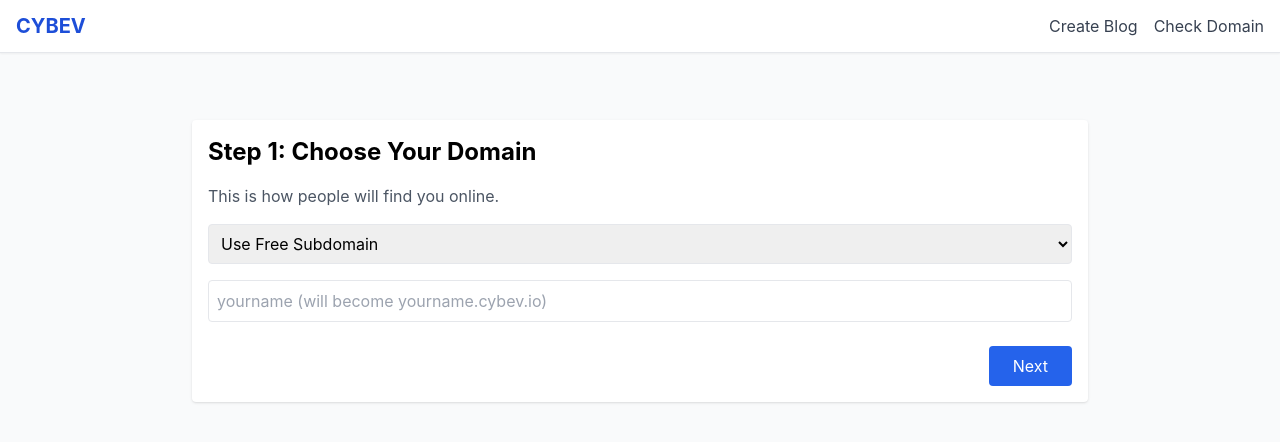
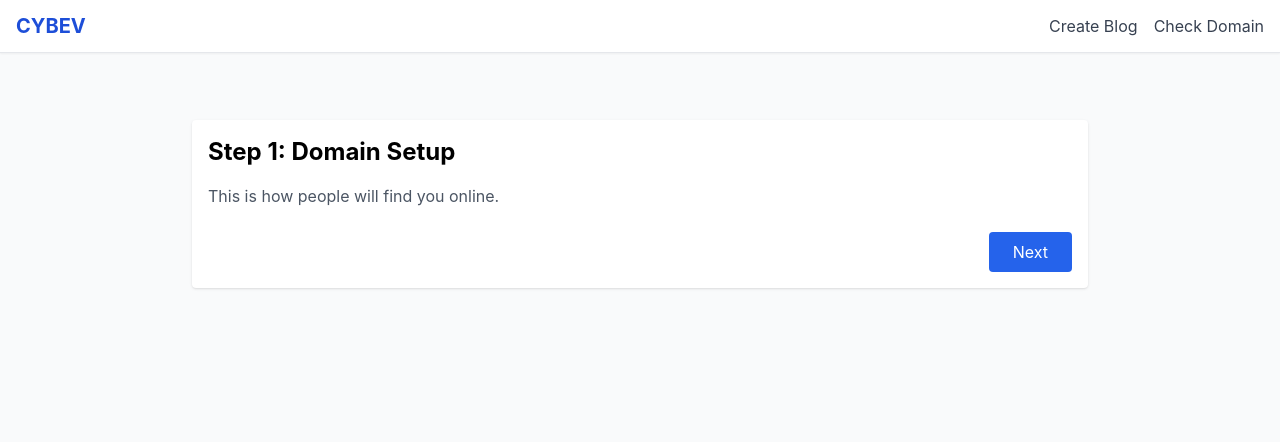
Before and after one commit to cybev1/cybev-frontend, a Next.js app: page /blog/setup in a window 1280 px wide. Shown: the top 442 px of the page. Built offline with nearby package versions, Linux system fonts and the light colour scheme.

Commit message:
Add files via upload

```diff
--- a/pages/blog/setup.jsx
+++ b/pages/blog/setup.jsx
@@ -1,7 +1,7 @@
 
 import { useState } from 'react';
 
-export default function BlogSetupSteps() {
+export default function BlogSetupExtended() {
   const [step, setStep] = useState(1);
   const [form, setForm] = useState({
     domainType: 'subdomain',
@@ -32,78 +32,88 @@ export default function BlogSetupSteps() {
     }));
   };
 
-  const renderStep1 = () => (
+  const uploadLogo = (e) => {
+    const file = e.target.files[0];
+    setForm(prev => ({ ...prev, logo: file }));
+  };
+
+  return (
+    <div className="max-w-4xl mx-auto mt-10 p-4 bg-white shadow rounded">
+      {/* Step 1: Domain Selection with Live Checker */}
+      {step === 1 && (
         <>
-      <h1 className="text-2xl font-bold mb-4">Step 1: Choose Your Domain</h1>
+          <h1 className="text-2xl font-bold mb-4">Step 1: Domain Setup</h1>
           <p className="text-gray-600 mb-4">This is how people will find you online.</p>
 
-      <select name="domainType" onChange={handleChange} className="border p-2 rounded w-full mb-4">
-        <option value="subdomain">Use Free Subdomain</option>
-        <option value="existing">Use Existing Domain</option>
-        <option value="register">Register New Domain</option>
-      </select>
-
-      {form.domainType === 'subdomain' && (
-        <input name="subdomain" placeholder="yourname (will become yourname.cybev.io)" className="border p-2 rounded w-full" onChange={handleChange} />
-      )}
-      {form.domainType === 'existing' && (
-        <input name="existingDomain" placeholder="yourdomain.com" className="border p-2 rounded w-full" onChange={handleChange} />
-      )}
-      {form.domainType === 'register' && (
-        <input name="newDomain" placeholder="searchdomain.com" className="border p-2 rounded w-full" onChange={handleChange} />
-      )}
+          {/* Domain Type & Input */}
+          {/* Live availability checker will go here */}
 
           <div className="flex justify-between mt-6">
             <span></span>
             <button onClick={goNext} className="bg-blue-600 text-white px-6 py-2 rounded">Next</button>
           </div>
         </>
-  );
+      )}
 
-  const renderStep2 = () => (
+      {/* Step 2: Blog Identity */}
+      {step === 2 && (
         <>
           <h1 className="text-2xl font-bold mb-4">Step 2: Blog Identity</h1>
-      <p className="text-gray-600 mb-4">This is your blog name and what people will call it.</p>
+          <p className="text-gray-600 mb-4">This is your blog's name and details.</p>
 
-      <input name="title" placeholder="Blog Title" className="border p-2 rounded w-full mb-2" onChange={handleChange} />
-      <textarea name="description" placeholder="SEO Blog Description" className="border p-2 rounded w-full mb-4" onChange={handleChange} />
+          {/* Title, AI Generate Description, Category, Niche */}
 
           <div className="flex justify-between mt-6">
             <button onClick={goBack} className="bg-gray-300 text-black px-6 py-2 rounded">Back</button>
             <button onClick={goNext} className="bg-blue-600 text-white px-6 py-2 rounded">Next</button>
           </div>
         </>
-  );
+      )}
 
-  const renderStep3 = () => (
+      {/* Step 3: Appearance & Logo Upload */}
+      {step === 3 && (
         <>
-      <h1 className="text-2xl font-bold mb-4">Step 3: Appearance & Hosting</h1>
-      <p className="text-gray-600 mb-4">This is how your website will look and work.</p>
+          <h1 className="text-2xl font-bold mb-4">Step 3: Appearance</h1>
+          <p className="text-gray-600 mb-4">Choose how your blog will look and feel.</p>
 
-      <select name="template" className="border p-2 rounded w-full mb-4" onChange={handleChange}>
-        <option value="">Select Template</option>
-        <option value="Magazine">Magazine</option>
-        <option value="Portfolio">Portfolio</option>
-        <option value="Creator">Creator</option>
-      </select>
-
-      <div className="flex items-center mb-4 space-x-2">
-        <input type="checkbox" name="monetize" onChange={handleChange} />
-        <label>Enable Blog Monetization (earn revenue with ads)</label>
-      </div>
+          {/* Template Previews, Upload Logo, Monetization */}
 
           <div className="flex justify-between mt-6">
             <button onClick={goBack} className="bg-gray-300 text-black px-6 py-2 rounded">Back</button>
-        <button onClick={() => console.log('Submitted:', form)} className="bg-green-600 text-white px-6 py-2 rounded">Finish & Publish</button>
+            <button onClick={goNext} className="bg-blue-600 text-white px-6 py-2 rounded">Next</button>
           </div>
         </>
-  );
+      )}
 
-  return (
-    <div className="max-w-4xl mx-auto mt-10 p-4 bg-white shadow rounded">
-      {step === 1 && renderStep1()}
-      {step === 2 && renderStep2()}
-      {step === 3 && renderStep3()}
+      {/* Step 4: Preview Summary */}
+      {step === 4 && (
+        <>
+          <h1 className="text-2xl font-bold mb-4">Step 4: Preview</h1>
+          <p className="text-gray-600 mb-4">Here’s how your blog will look. You can go back to edit any part.</p>
+
+          {/* Render summary of selected inputs (title, domain, category, etc.) */}
+
+          <div className="flex justify-between mt-6">
+            <button onClick={goBack} className="bg-gray-300 text-black px-6 py-2 rounded">Back</button>
+            <button onClick={goNext} className="bg-blue-600 text-white px-6 py-2 rounded">Continue</button>
+          </div>
+        </>
+      )}
+
+      {/* Step 5: Hosting Plan or Skip */}
+      {step === 5 && (
+        <>
+          <h1 className="text-2xl font-bold mb-4">Step 5: Hosting</h1>
+          <p className="text-gray-600 mb-4">Choose a hosting plan or skip if using a free subdomain.</p>
+
+          {/* Hosting Plan Selector */}
+
+          <div className="flex justify-between mt-6">
+            <button onClick={goBack} className="bg-gray-300 text-black px-6 py-2 rounded">Back</button>
+            <button onClick={() => console.log('Publishing blog...', form)} className="bg-green-600 text-white px-6 py-2 rounded">Publish</button>
+          </div>
+        </>
+      )}
     </div>
   );
 }
```
Lines whose indentation alone changed are shown as unchanged.
